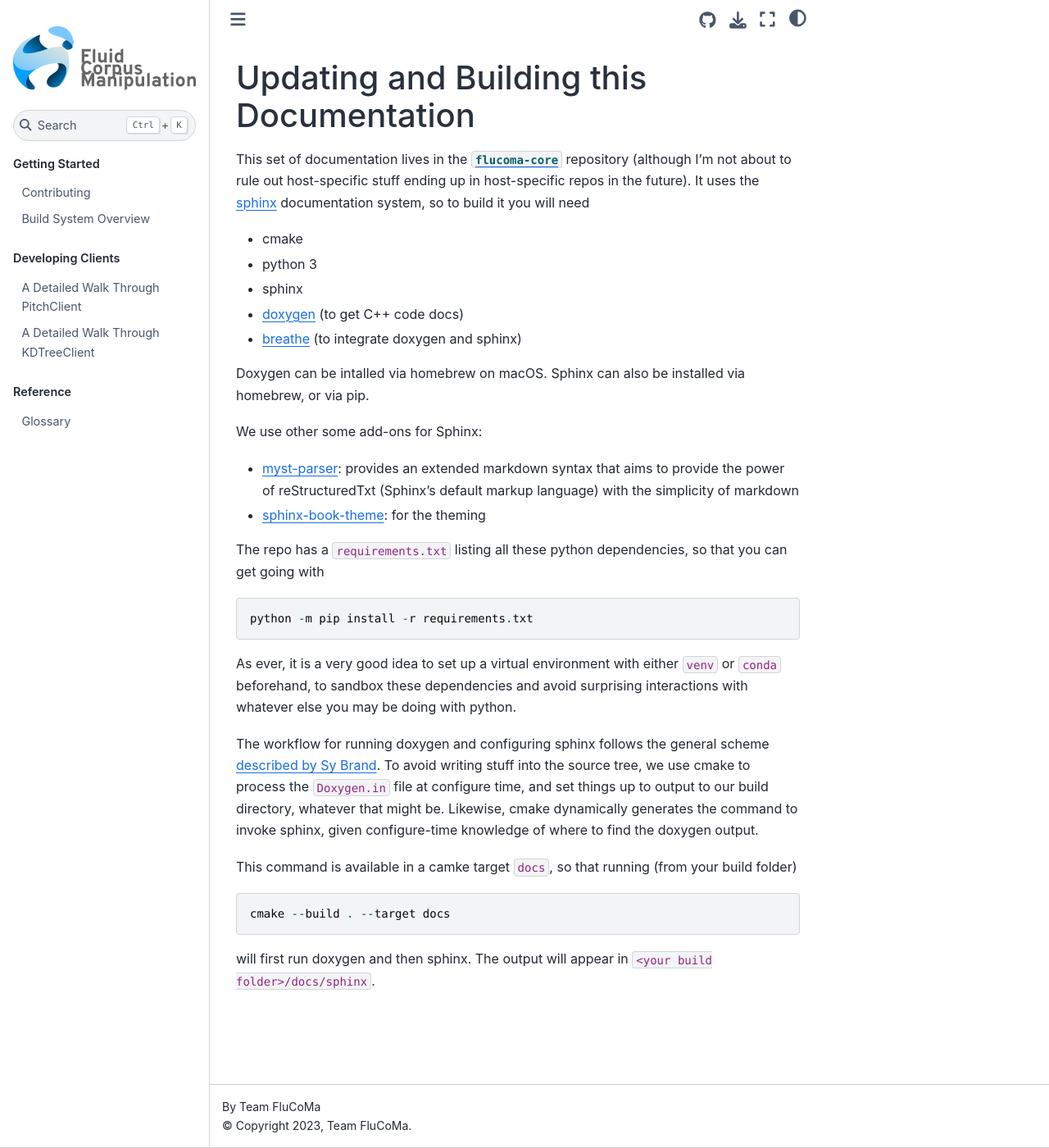
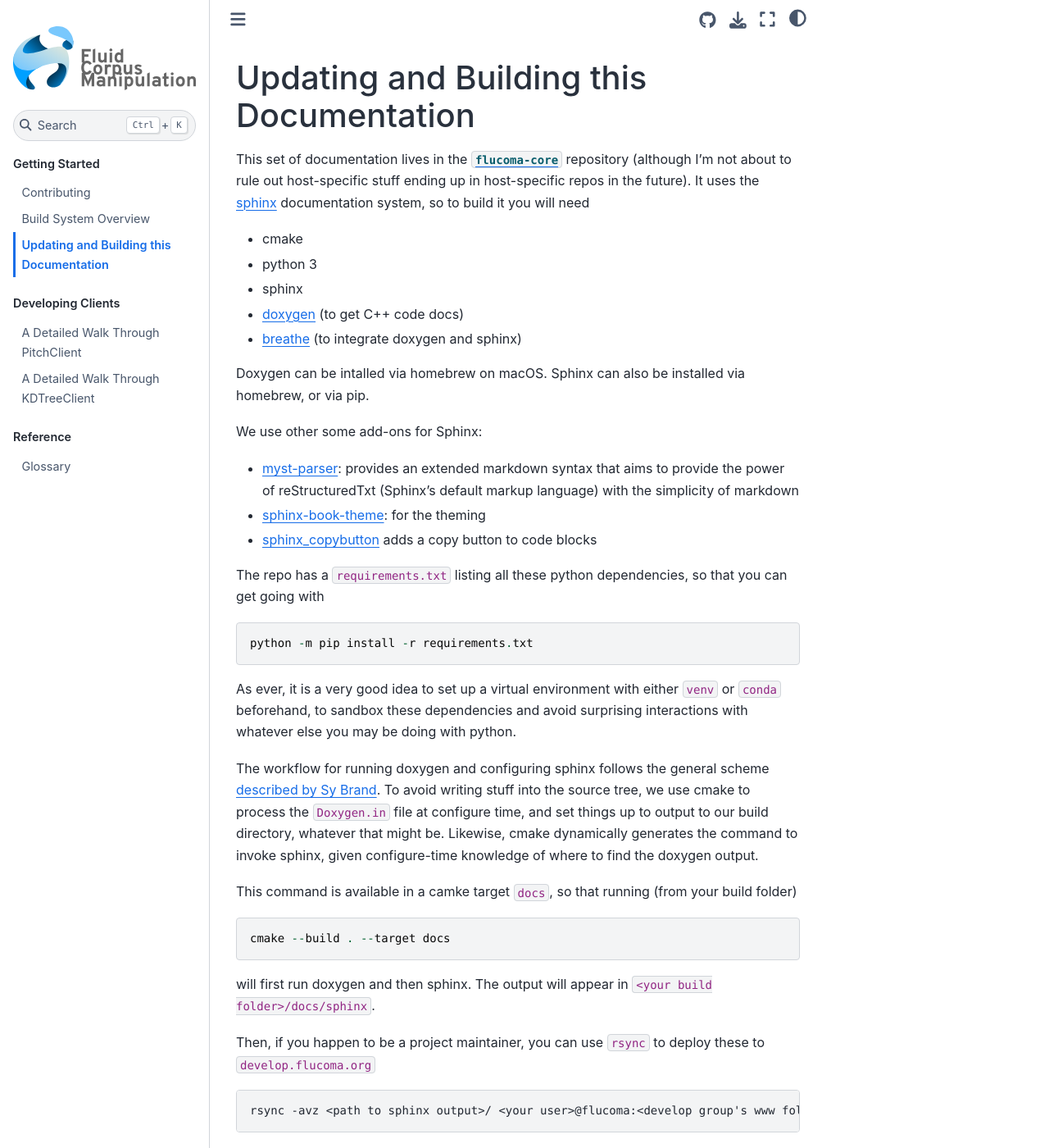
Before and after one commit to flucoma/flucoma-core, a Sphinx documentation site: the page built from docs/build-system/updating_docs.md, in a window 1280 px wide and 1400 px high. Shown: the whole window at 82% size. Built offline with Sphinx 7.4.7 and the Sphinx Book theme 1.1.4, drawn with Linux system fonts in a browser that asks for light colours; some of the changed text lies outside the part shown.

Commit message:
Add docs about docs, small fixes

````diff
--- a/docs/build-system/updating_docs.md
+++ b/docs/build-system/updating_docs.md
@@ -15,6 +15,7 @@
 
 * [myst-parser](https://myst-parser.readthedocs.io/en/latest/): provides an extended markdown syntax that aims to provide the power of reStructuredTxt (Sphinx's default markup language) with the simplicity of markdown
 * [sphinx-book-theme](https://sphinx-book-theme.readthedocs.io/en/stable/index.html): for the theming
+* [sphinx_copybutton](https://sphinx-copybutton.readthedocs.io/en/latest/) adds a copy button to code blocks
 
 The repo has a `requirements.txt` listing all these python dependencies, so that you can get going with
 ```
@@ -31,3 +32,12 @@
 ```
 
 will first run doxygen and then sphinx. The output will appear in `<your build folder>/docs/sphinx`.
+
+Then, if you happen to be a project maintainer, you can use `rsync` to deploy these to `develop.flucoma.org`
+```none
+rsync -avz <path to sphinx output>/ <your user>@flucoma:<develop group's www folder>
+```
+where
+
+* `<path to sphinx output>` is the directory that sphinx has wrriten to, i.e. `<your build folder>/docs/sphinx`. Note the slash at the end – this tells `rsync` not to make subdirectory called `sphinx` on the server (not what we want) and instead sync the contents
+* `<your user>` is your user on our server. Your user needs to be in the `develop` group to get permissions to the `www` directory.
--- a/docs/conf.py
+++ b/docs/conf.py
@@ -28,7 +28,7 @@
 # Add any Sphinx extension module names here, as strings. They can be
 # extensions coming with Sphinx (named 'sphinx.ext.*') or your custom
 # ones.
-extensions = ['breathe', 'myst_parser']
+extensions = ['breathe', 'myst_parser', 'sphinx_copybutton']
 
 # Add any paths that contain templates here, relative to this directory.
 templates_path = ['_templates']
````
Also changed, not shown: docs/clients/kdtree.md (+4 -4 lines), docs/contributing.md (+2 -2 lines), docs/index.md (+1 -0 lines).
